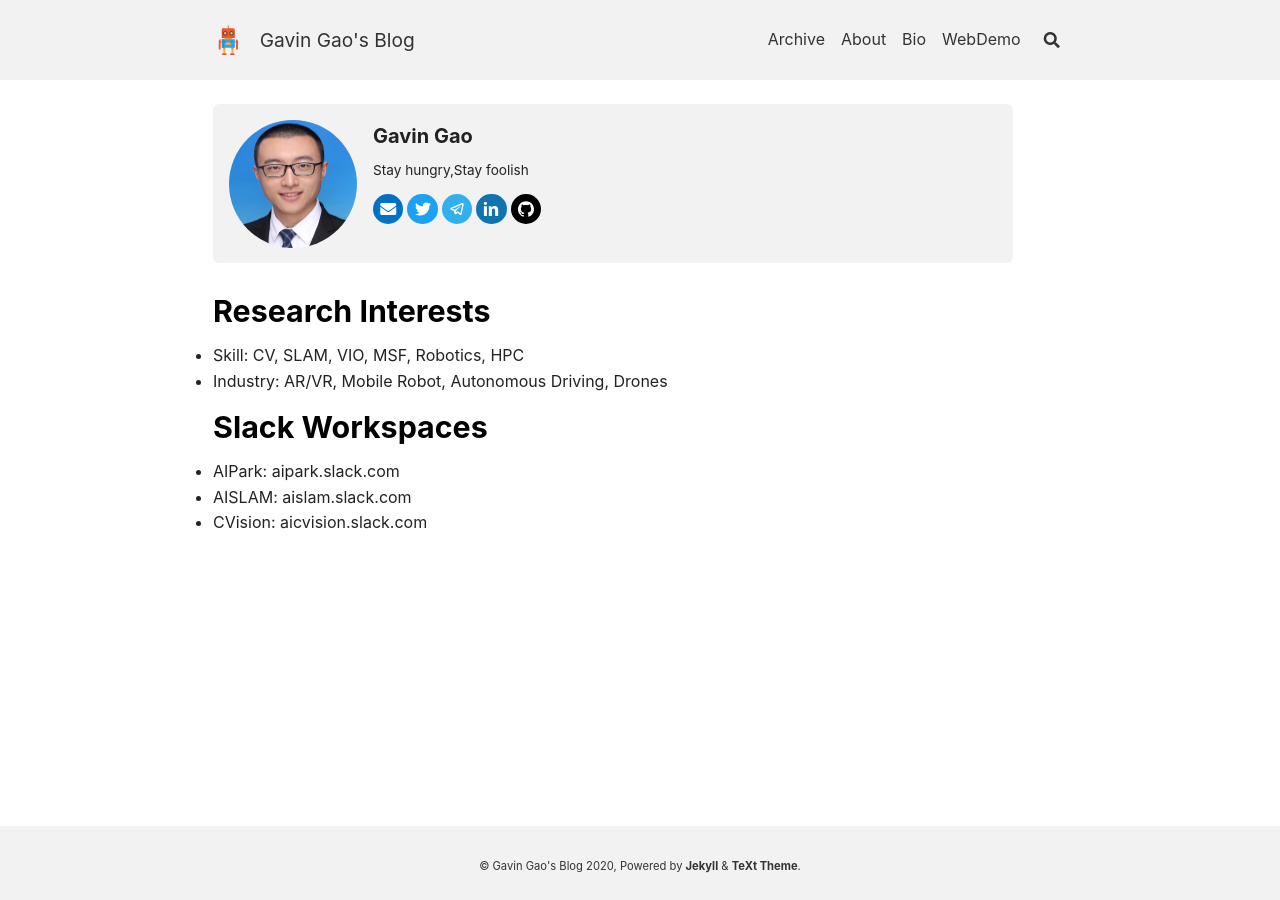
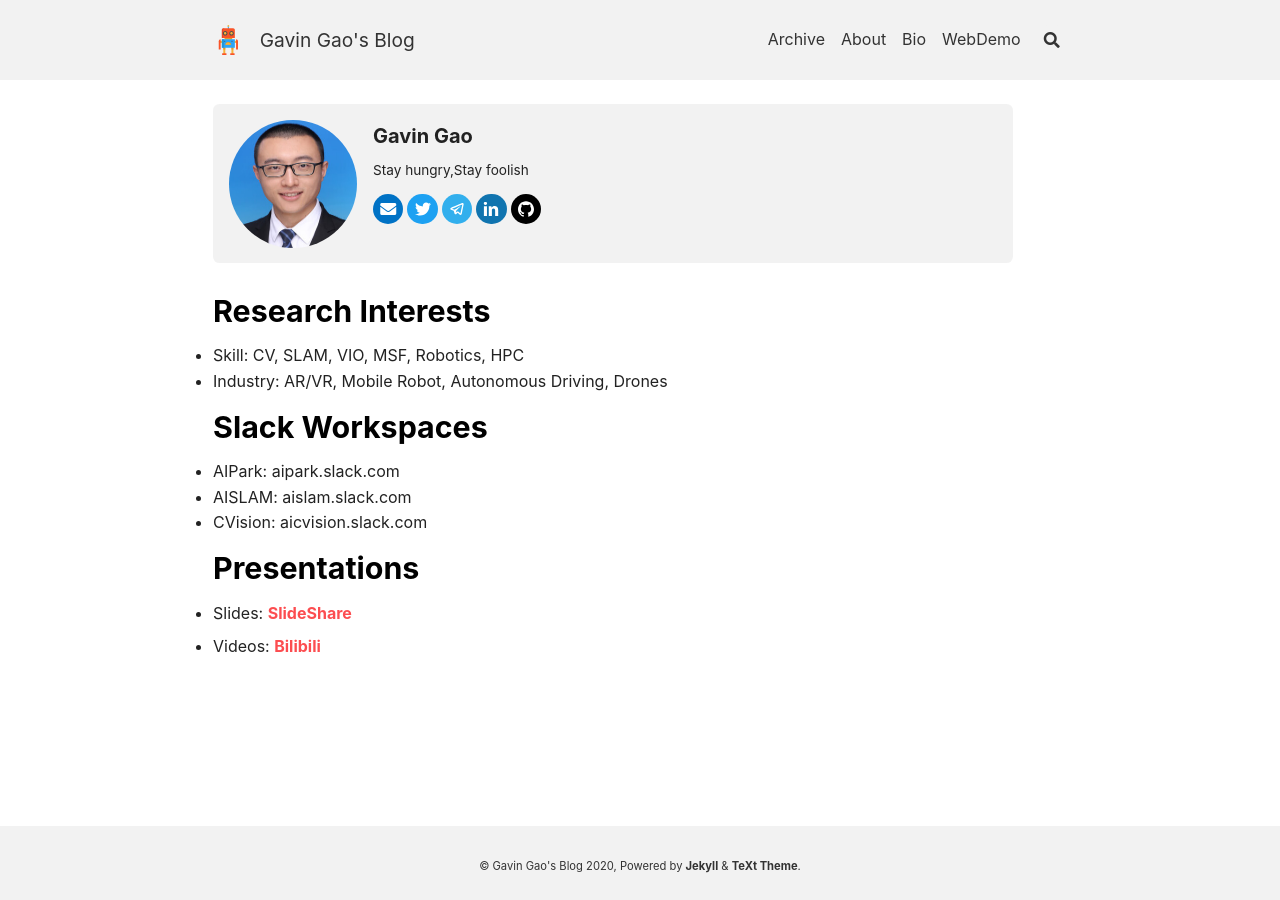
Before and after one commit to cggos/spatial-ai, a Jekyll site: the page built from bio.md, in a window 1280 px wide. Built offline with Jekyll 4.4.1, drawn with Linux system fonts in a browser that asks for light colours; nearby versions of some CDN libraries; our own code applies the rules of GitHub Pages for plain Markdown files.

Commit message:
update bio.md: add Presentations

```diff
--- a/bio.md
+++ b/bio.md
@@ -36,3 +36,9 @@ key: page-bio
 * AIPark: aipark.slack.com
 * AISLAM: aislam.slack.com
 * CVision: aicvision.slack.com
+
+## Presentations
+
+* Slides: [SlideShare](https://www2.slideshare.net/HongchenGao)
+
+* Videos: [Bilibili](https://space.bilibili.com/158441969)
```
